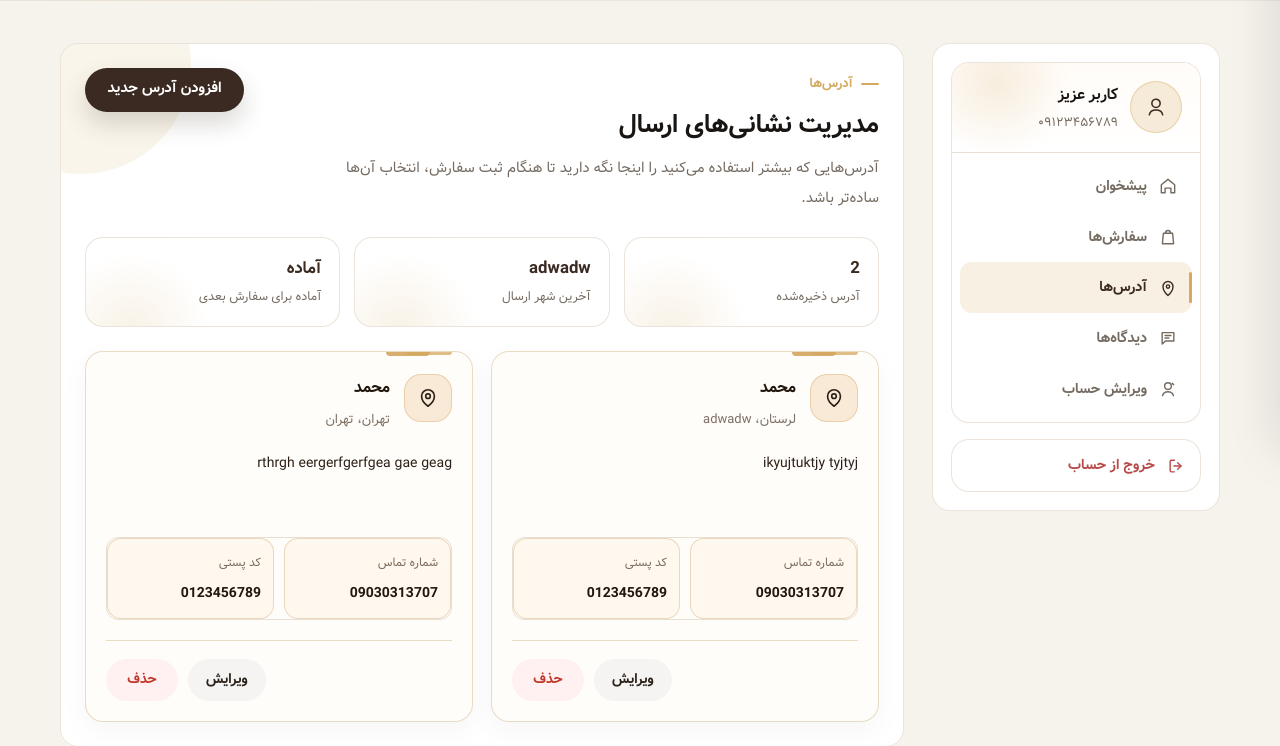
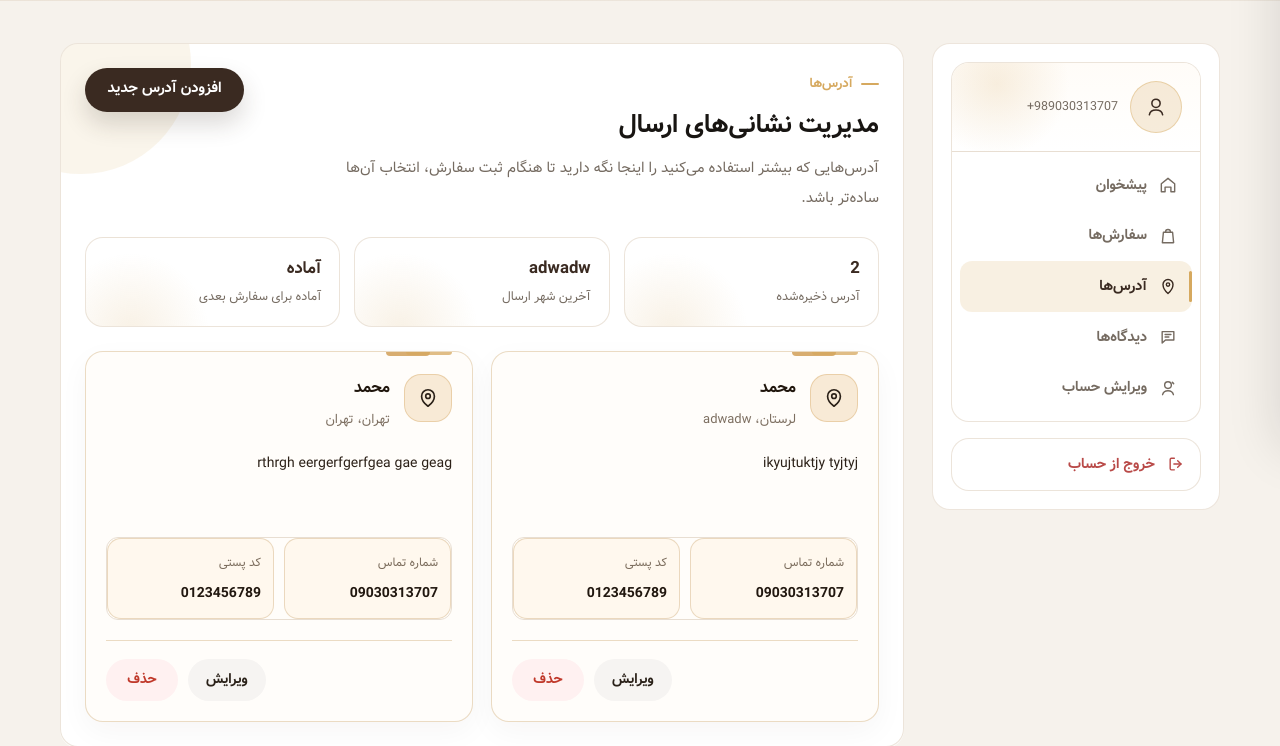
Before and after one commit to mohammd-1819/ecommerce_clone, a Django app: page /profile/address/ in a window 1280 px wide. Shown: the part 352-1098 px from the top of the page. Run offline with Django 5.2, Linux system fonts and the light colour scheme; a user stored in the database is signed in; data comes from the database, SQL or seed files in the repository.

Commit message:
make profile sidebar dynamic

```diff
--- a/templates/partials/profile_sidebar.html
+++ b/templates/partials/profile_sidebar.html
@@ -9,8 +9,9 @@
       </div>
 
       <div class="profile-user-info">
-        <strong class="profile-user-name">کاربر عزیز</strong>
-        <span class="profile-user-phone">۰۹۱۲۳۴۵۶۷۸۹</span>
+        <span class="profile-user-phone">
+          {{ request.user.phone_number }}
+        </span>
       </div>
     </div>
 
```
